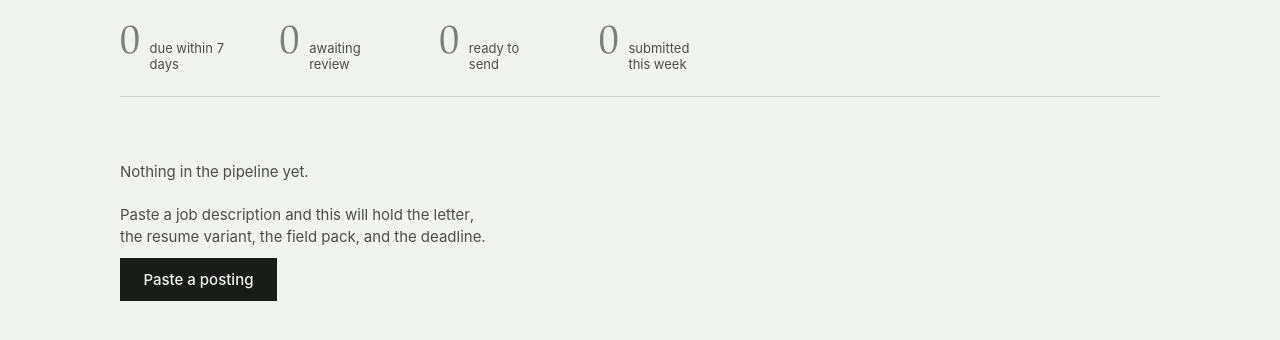
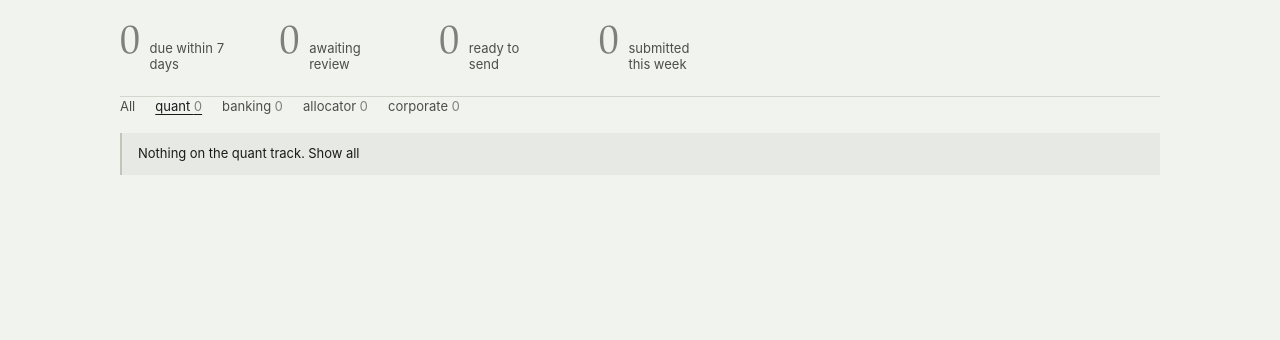
Before and after one commit to ajaiupadhyaya/apply, a FastAPI app: page /?track=quant in a window 1280 px wide. Shown: the part 48-388 px from the top of the page. Run offline with FastAPI, Linux system fonts and the light colour scheme; data that the repository does not hold is empty.

Commit message:
The pipeline by track: apply status --track, and /?track= on the dashboard
The dashboard gets a row of track links with counts above the table;
an unknown track shows everything, an empty one says so. apply status
takes --track and rejects a name that isn't a track.

379 tests, 3.11 and 3.13.

Co-Authored-By: Claude Opus 5 <noreply@anthropic.com>

```diff
--- a/src/apply/web/routes.py
+++ b/src/apply/web/routes.py
@@ -46,15 +46,20 @@ def _flash(slug: str, message: str, ok: bool = True) -> RedirectResponse:
 
 
 @router.get("/", response_class=HTMLResponse)
-def pipeline(request: Request):
+def pipeline(request: Request, track: str | None = None):
     conn = db.connect()
     rows = [r for r in db.rows(conn)
             if r.application.status not in ("rejected", "withdrawn")
             and not digest_mod.screened_out(r)]
+    by_track = {t.value: sum(1 for r in rows if r.posting.track == t.value) for t in Track}
+    current = track if track in by_track else None     # an unknown track shows everything
+    if current:
+        rows = [r for r in rows if r.posting.track == current]
     return templates.TemplateResponse(
         request,
         "web/pipeline.html",
-        _context("pipeline", rows=rows, counts=digest_mod.headline(conn)),
+        _context("pipeline", rows=rows, counts=digest_mod.headline(conn),
+                 tracks=by_track, current_track=current),
     )
 
 
--- a/src/apply/web/static/apply.css
+++ b/src/apply/web/static/apply.css
@@ -107,6 +107,13 @@ a:hover { text-decoration: underline; text-underline-offset: 0.2em; }
 .masthead nav { margin-left: auto; display: flex; gap: 1.25rem; font-size: var(--t-s); }
 .masthead nav a { color: var(--ink-2); }
 .masthead nav a[aria-current="page"] { color: var(--ink); }
+
+.tracks { display: flex; flex-wrap: wrap; gap: 0.25rem 1.25rem; margin: 0 0 1rem;
+          font-size: var(--t-s); }
+.tracks a { color: var(--ink-2); }
+.tracks a span { color: var(--ink-3); font-variant-numeric: tabular-nums; }
+.tracks a[aria-current="page"] { color: var(--ink); text-decoration: underline;
+                                 text-underline-offset: 0.2em; }
 
 /* ------------------------------------------------------------ layout */
 
--- a/templates/web/pipeline.html
+++ b/templates/web/pipeline.html
@@ -17,7 +17,16 @@
   </div>
 </div>
 
-{% if not rows %}
+<nav class="tracks" aria-label="Filter by track">
+  <a href="/" {% if not current_track %}aria-current="page"{% endif %}>All</a>
+  {% for name, n in tracks.items() %}
+    <a href="/?track={{ name }}" {% if current_track == name %}aria-current="page"{% endif %}>{{ name }} <span>{{ n }}</span></a>
+  {% endfor %}
+</nav>
+
+{% if not rows and current_track %}
+  <p class="notice quiet">Nothing on the {{ current_track }} track. <a href="/">Show all</a></p>
+{% elif not rows %}
   <div class="empty">
     <p>Nothing in the pipeline yet.</p>
     <p>Paste a job description and this will hold the letter, the resume variant,
```
Also changed, not shown: src/apply/cli.py (+11 -1 lines), tests/test_web.py (+32 -0 lines), README.md.
